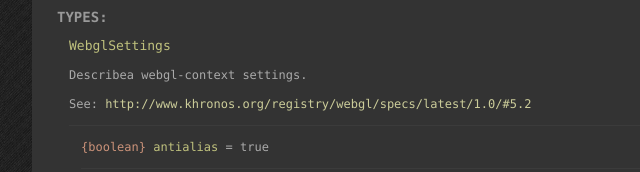
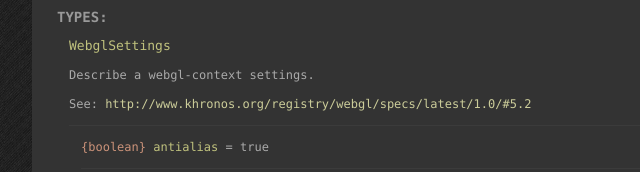
Before and after one commit to vsergey3d/blackcell, a plain HTML site: page api/B.Render.html in a window 1280 px wide. Shown: the part 9068-9240 px from the top of the page, 108-748 px from the left. Drawn offline with Linux system fonts and the light colour scheme.

Commit message:
fix doc's typo

```diff
--- a/api/B.Render.html
+++ b/api/B.Render.html
@@ -1716,7 +1716,7 @@ To check hardware support use
 </p>
 
 
-    <p>Describea webgl-context settings.</p>
+    <p>Describe a webgl-context settings.</p>
 <p>See: <a href="http://www.khronos.org/registry/webgl/specs/latest/1.0/#5.2">http://www.khronos.org/registry/webgl/specs/latest/1.0/#5.2</a></p>
 
 
```
